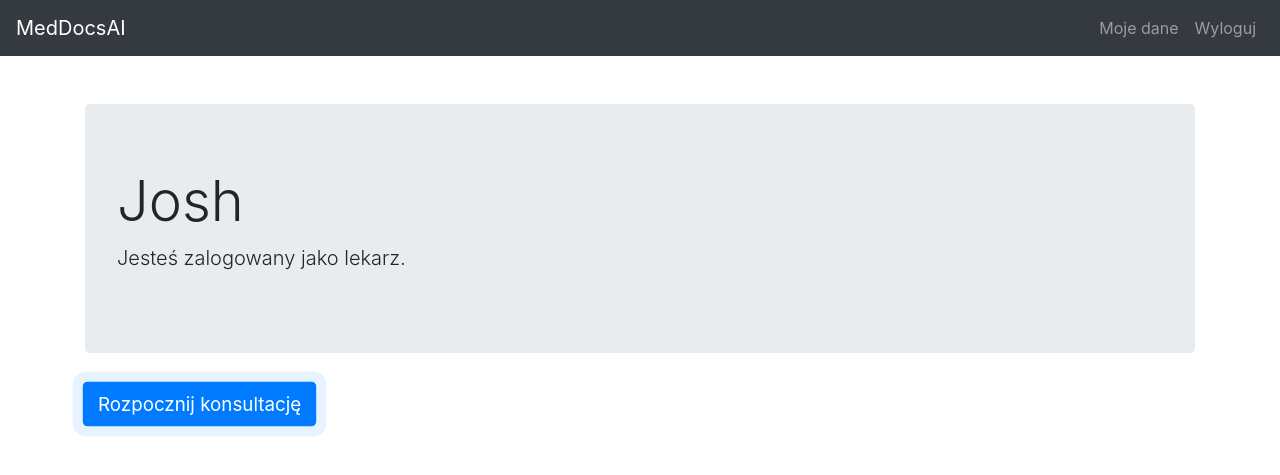
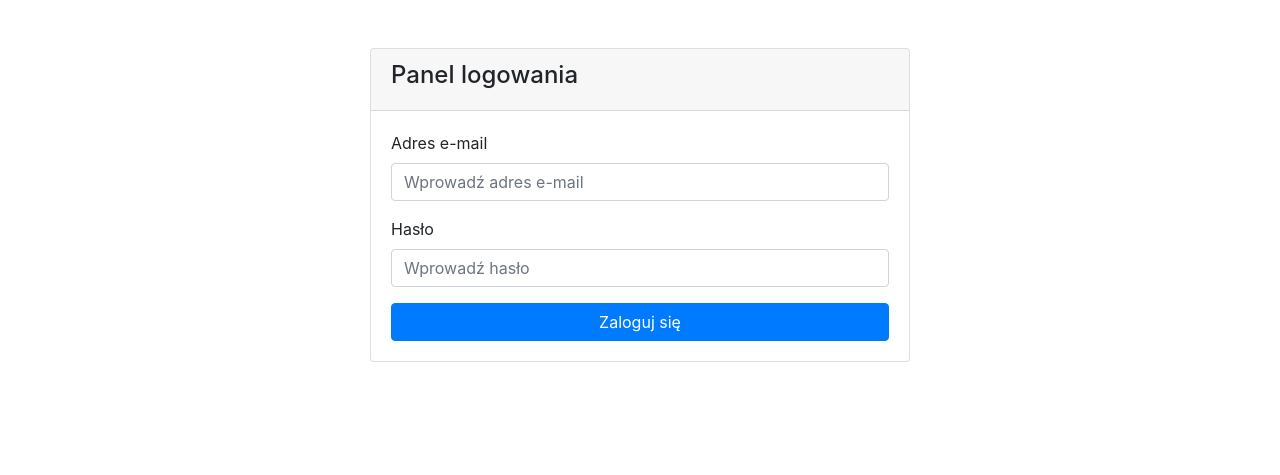
Before and after one commit to atlomak/leothon, a Flask app: page / in a window 1280 px wide. Shown: the top 475 px of the page. Run offline with Flask 2, Linux system fonts and the light colour scheme; some libraries are stand-ins or nearby versions.

Commit message:
audio recording 2

```diff
--- a/app/app.py
+++ b/app/app.py
@@ -1,4 +1,6 @@
-from flask import Flask, render_template, request, send_file
+import os
+
+from flask import Flask, render_template, request, send_file, session
 
 from .DocsGenerator import DocsGenerator
 from .gptintegrator import get_openai_response
@@ -13,8 +15,26 @@ def consultation():
 
 @app.route("/", methods=["GET", "PUT"])
 def index():
-    return render_template("index.html", user={"name": "Josh", "surname": "Giibun"})
+    if "user" in session:
+        return render_template("index.html", user=session["user"])
+    else:
+        return render_template("login.html")
 
+app.secret_key = os.getenv("SECRET_KEY")
+@app.route("/login", methods=["POST"])
+def login():
+    login = request.form["name"]
+    password = request.form["password"]
+    if login == "admin" and password == "admin":
+        session["user"] = {"name": "admin", "surname": "admin"}
+        return render_template("index.html", user=session["user"])
+    else:
+        return "Wrong login or password"
+
+@app.route("/logout", methods=["GET"])
+def logout():
+    session.pop("user", None)
+    return render_template("login.html")
 
 @app.route("/renderDocument", methods=["POST"])
 def renderDocument():
--- a/app/templates/consultation.html
+++ b/app/templates/consultation.html
@@ -27,6 +27,7 @@
 </head>
 
 <body>
+{% include 'nav.html' %}
 <div class="container">
     <div class="row">
         <div class="col-md-6 mx-auto">
--- a/app/templates/login.html
+++ b/app/templates/login.html
@@ -17,14 +17,14 @@
             <h4>Panel logowania</h4>
           </div>
           <div class="card-body">
-            <form>
+            <form action="/login" method="post">
               <div class="form-group">
-                <label for="email">Adres e-mail</label>
-                <input type="email" class="form-control" id="email" placeholder="Wprowadź adres e-mail">
+                <label>Adres e-mail</label>
+                <input class="form-control" id="name" name="name" placeholder="Wprowadź adres e-mail">
               </div>
               <div class="form-group">
                 <label for="password">Hasło</label>
-                <input type="password" class="form-control" id="password" placeholder="Wprowadź hasło">
+                <input type="password" class="form-control" id="password" name="password" placeholder="Wprowadź hasło">
               </div>
               <button type="submit" class="btn btn-primary btn-block">Zaloguj się</button>
             </form>
--- a/app/templates/nav.html
+++ b/app/templates/nav.html
@@ -1,5 +1,5 @@
 <nav class="navbar navbar-expand-lg navbar-dark bg-dark">
-      <a class="navbar-brand" href="#">MedDocsAI</a>
+      <a class="navbar-brand" href="/">MedDocsAI</a>
       <button class="navbar-toggler" type="button" data-toggle="collapse" data-target="#navbarNav" aria-controls="navbarNav" aria-expanded="false" aria-label="Toggle navigation">
         <span class="navbar-toggler-icon"></span>
       </button>
```
